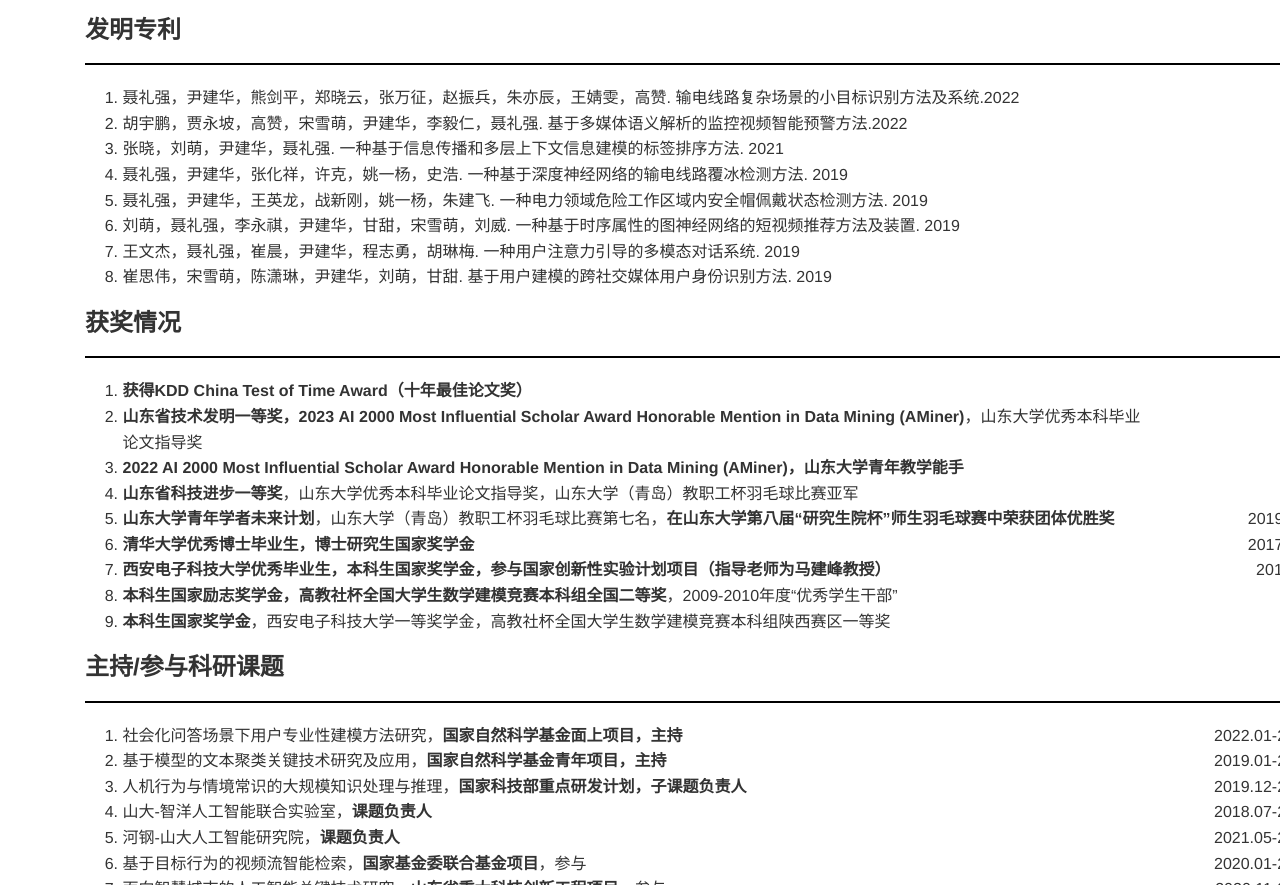
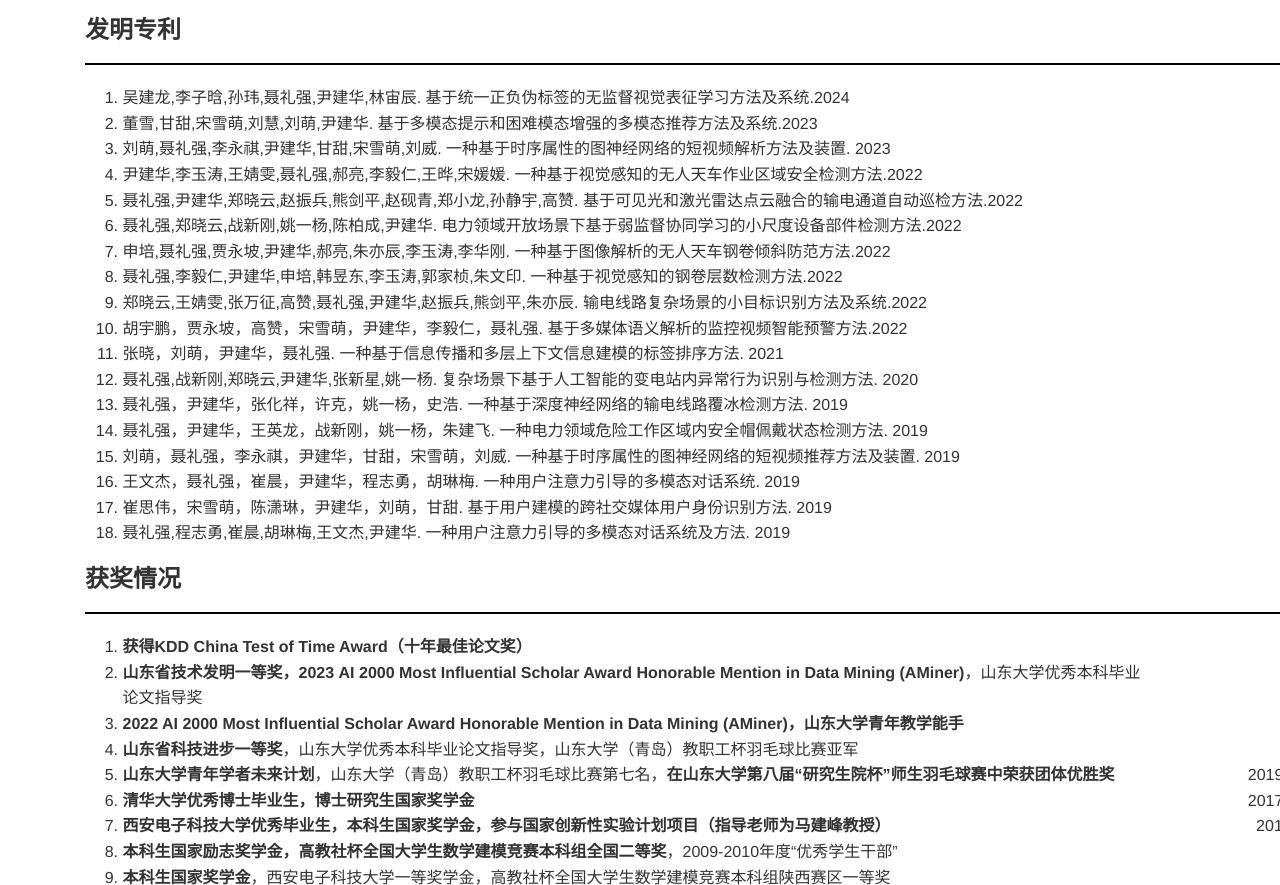
Before and after one commit to jhyin12/jhyin12.github.io, a plain HTML site: page index.html in a window 1280 px wide. Shown: the part 2085-2970 px from the top of the page. Drawn offline with Linux system fonts and the light colour scheme; files whose address does not match are found by name.

Commit message:
Update index.html

```diff
--- a/index.html
+++ b/index.html
@@ -489,55 +489,115 @@
                   </colgroup>
 
                   <tbody>
-		     <tr>
+	            <tr>
                         <td valign="top" align="right">1.&nbsp;</td>
                         <td>
-                           聂礼强，尹建华，熊剑平，郑晓云，张万征，赵振兵，朱亦辰，王婧雯，高赞. 输电线路复杂场景的小目标识别方法及系统.2022
+                          吴建龙,李子晗,孙玮,聂礼强,尹建华,林宙辰. 基于统一正负伪标签的无监督视觉表征学习方法及系统.2024
                         </td>
                      </tr>
                      <tr>
                         <td valign="top" align="right">2.&nbsp;</td>
                         <td>
-                           胡宇鹏，贾永坡，高赞，宋雪萌，尹建华，李毅仁，聂礼强. 基于多媒体语义解析的监控视频智能预警方法.2022
+                          董雪,甘甜,宋雪萌,刘慧,刘萌,尹建华. 基于多模态提示和困难模态增强的多模态推荐方法及系统.2023
                         </td>
                      </tr>
                      <tr>
                         <td valign="top" align="right">3.&nbsp;</td>
                         <td>
+                           刘萌,聂礼强,李永祺,尹建华,甘甜,宋雪萌,刘威. 一种基于时序属性的图神经网络的短视频解析方法及装置. 2023
+                        </td>
+                     </tr>
+	             <tr>
+                        <td valign="top" align="right">4.&nbsp;</td>
+                        <td>
+                          尹建华,李玉涛,王婧雯,聂礼强,郝亮,李毅仁,王晔,宋媛媛. 一种基于视觉感知的无人天车作业区域安全检测方法.2022
+                        </td>
+                     </tr>
+		     <tr>
+                        <td valign="top" align="right">5.&nbsp;</td>
+                        <td>
+                           聂礼强,尹建华,郑晓云,赵振兵,熊剑平,赵砚青,郑小龙,孙静宇,高赞. 基于可见光和激光雷达点云融合的输电通道自动巡检方法.2022
+                        </td>
+                     </tr>
+	             <tr>
+                        <td valign="top" align="right">6.&nbsp;</td>
+                        <td>
+                           聂礼强,郑晓云,战新刚,姚一杨,陈柏成,尹建华. 电力领域开放场景下基于弱监督协同学习的小尺度设备部件检测方法.2022
+                        </td>
+                     </tr>
+		    <tr>
+                        <td valign="top" align="right">7.&nbsp;</td>
+                        <td>
+                           申培,聂礼强,贾永坡,尹建华,郝亮,朱亦辰,李玉涛,李华刚. 一种基于图像解析的无人天车钢卷倾斜防范方法.2022
+                        </td>
+                     </tr>
+		    <tr>
+                        <td valign="top" align="right">8.&nbsp;</td>
+                        <td>
+                           聂礼强,李毅仁,尹建华,申培,韩昱东,李玉涛,郭家桢,朱文印. 一种基于视觉感知的钢卷层数检测方法.2022
+                        </td>
+                     </tr>
+
+		     <tr>
+                        <td valign="top" align="right">9.&nbsp;</td>
+                        <td>
+                           郑晓云,王婧雯,张万征,高赞,聂礼强,尹建华,赵振兵,熊剑平,朱亦辰. 输电线路复杂场景的小目标识别方法及系统.2022
+                        </td>
+                     </tr>
+                     <tr>
+                        <td valign="top" align="right">10.&nbsp;</td>
+                        <td>
+                           胡宇鹏，贾永坡，高赞，宋雪萌，尹建华，李毅仁，聂礼强. 基于多媒体语义解析的监控视频智能预警方法.2022
+                        </td>
+                     </tr>
+                     <tr>
+                        <td valign="top" align="right">11.&nbsp;</td>
+                        <td>
                            张晓，刘萌，尹建华，聂礼强. 一种基于信息传播和多层上下文信息建模的标签排序方法. 2021
                         </td>
                      </tr>
+		    <tr>
+                        <td valign="top" align="right">12.&nbsp;</td>
+                        <td>
+                           聂礼强,战新刚,郑晓云,尹建华,张新星,姚一杨. 复杂场景下基于人工智能的变电站内异常行为识别与检测方法. 2020
+                        </td>
+                     </tr>
                      <tr>
-                        <td valign="top" align="right">4.&nbsp;</td>
+                        <td valign="top" align="right">13.&nbsp;</td>
                         <td>
                            聂礼强，尹建华，张化祥，许克，姚一杨，史浩. 一种基于深度神经网络的输电线路覆冰检测方法. 2019
                         </td>
                      </tr>
                      <tr>
-                        <td valign="top" align="right">5.&nbsp;</td>
+                        <td valign="top" align="right">14.&nbsp;</td>
                         <td>
                            聂礼强，尹建华，王英龙，战新刚，姚一杨，朱建飞. 一种电力领域危险工作区域内安全帽佩戴状态检测方法. 2019
                         </td>
                      </tr>
                      <tr>
-                        <td valign="top" align="right">6.&nbsp;</td>
+                        <td valign="top" align="right">15.&nbsp;</td>
                         <td>
                            刘萌，聂礼强，李永祺，尹建华，甘甜，宋雪萌，刘威. 一种基于时序属性的图神经网络的短视频推荐方法及装置. 2019
                         </td>
                      </tr>
                      <tr>
-                        <td valign="top" align="right">7.&nbsp;</td>
+                        <td valign="top" align="right">16.&nbsp;</td>
                         <td>
                            王文杰，聂礼强，崔晨，尹建华，程志勇，胡琳梅. 一种用户注意力引导的多模态对话系统. 2019
                         </td>
                      </tr>
                      <tr>
-                        <td valign="top" align="right">8.&nbsp;</td>
+                        <td valign="top" align="right">17.&nbsp;</td>
                         <td>
                            崔思伟，宋雪萌，陈潇琳，尹建华，刘萌，甘甜. 基于用户建模的跨社交媒体用户身份识别方法. 2019
                         </td>
                      </tr>
-
+                     <tr>
+                        <td valign="top" align="right">18.&nbsp;</td>
+                        <td>
+                           聂礼强,程志勇,崔晨,胡琳梅,王文杰,尹建华. 一种用户注意力引导的多模态对话系统及方法. 2019
+                        </td>
+                     </tr>
 
                   </tbody>
                </table>
```
